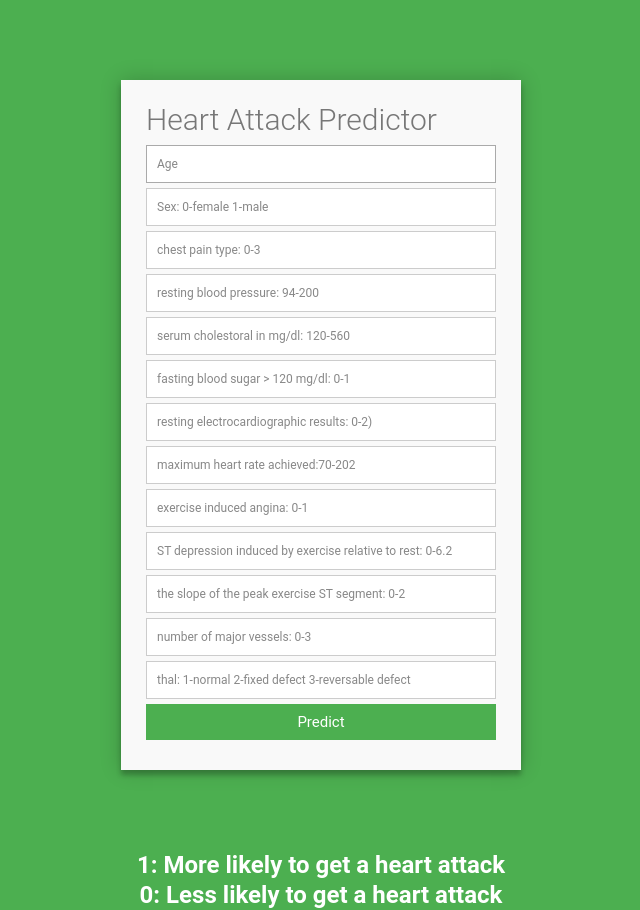
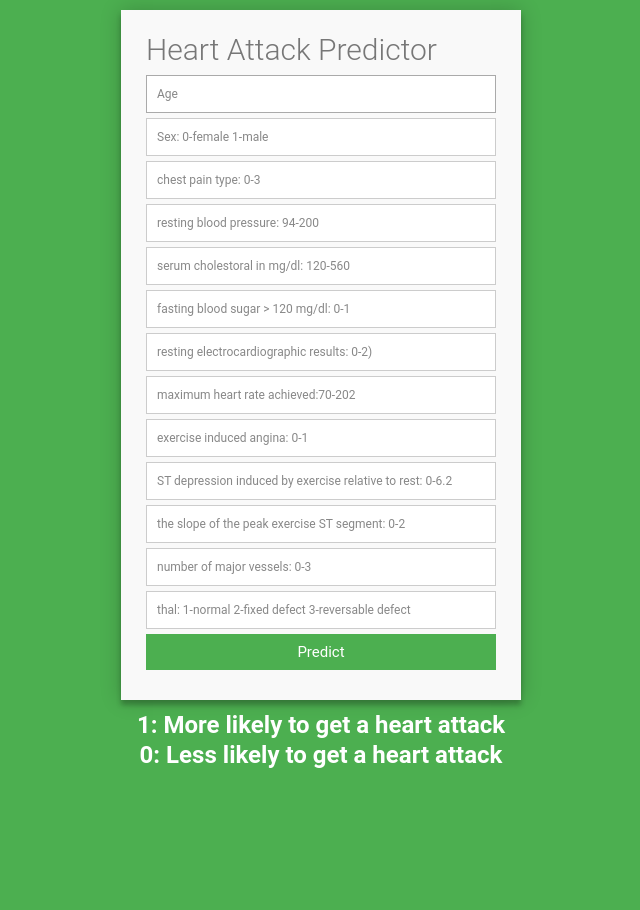
Before and after one commit to Raghad-Almeataz/Flask_Deployment_Demo, a Flask app: page / in a window 1280 px wide. Shown: the whole page, without its empty margins (319-959 px from the left). After the commit the page ends 768 px from the top, so only its background shows below. Run offline with Flask 2, Linux system fonts and the light colour scheme; parts of the project's set-up code (start-up, migrations or seed data) failed here and were passed over.

Commit message:
version 2

```diff
--- a/Model_Deployment/app.py
+++ b/Model_Deployment/app.py
@@ -19,12 +19,8 @@ def predict():
     int_feature = [int(float(x)) for x in temp]
     final_features = [np.array(int_feature)]
     prediction = model.predict(final_features)
-    print(int_features)
-    print(final_features)
-    print(prediction)
     string="Status: {}".format(prediction)
     return render_template('index.html', prediction_text=string)
 
-
 if __name__ == "__main__":
     app.run(debug=True)
--- a/Model_Deployment/model_creation.py
+++ b/Model_Deployment/model_creation.py
@@ -1,3 +1,4 @@
+#Imports
 import pandas as pd
 import numpy as np
 from sklearn.preprocessing import StandardScaler
@@ -5,10 +6,14 @@ from sklearn.model_selection import train_test_split
 from sklearn.linear_model import LogisticRegression
 from sklearn.pipeline import Pipeline
 import pickle
+#Read dataset
 data = pd.read_csv('heart.csv')
+#Split dataset
 y = data["target"]
 X = data.drop('target',axis=1)
 X_train, X_test, y_train, y_test = train_test_split(X, y, test_size=0.20, random_state = 0)
+# Create and train the model
 pipe = Pipeline([('scaler', StandardScaler()), ('Logistic Regression', LogisticRegression())])
 pipe.fit(X_train, y_train)
+#Save the model
 pickle.dump(pipe, open('pipemodel.pkl','wb'))
--- a/Model_Deployment/templates/index.html
+++ b/Model_Deployment/templates/index.html
@@ -55,7 +55,7 @@ h1 {
 #contact {
   background: #F9F9F9;
   padding: 25px;
-  margin: 80px 0;
+  margin: 10px 0;
   box-shadow: 0 0 20px 0 rgba(0, 0, 0, 0.2), 0 5px 5px 0 rgba(0, 0, 0, 0.24);
 }
 
```
Also changed, not shown: 1 other file.
